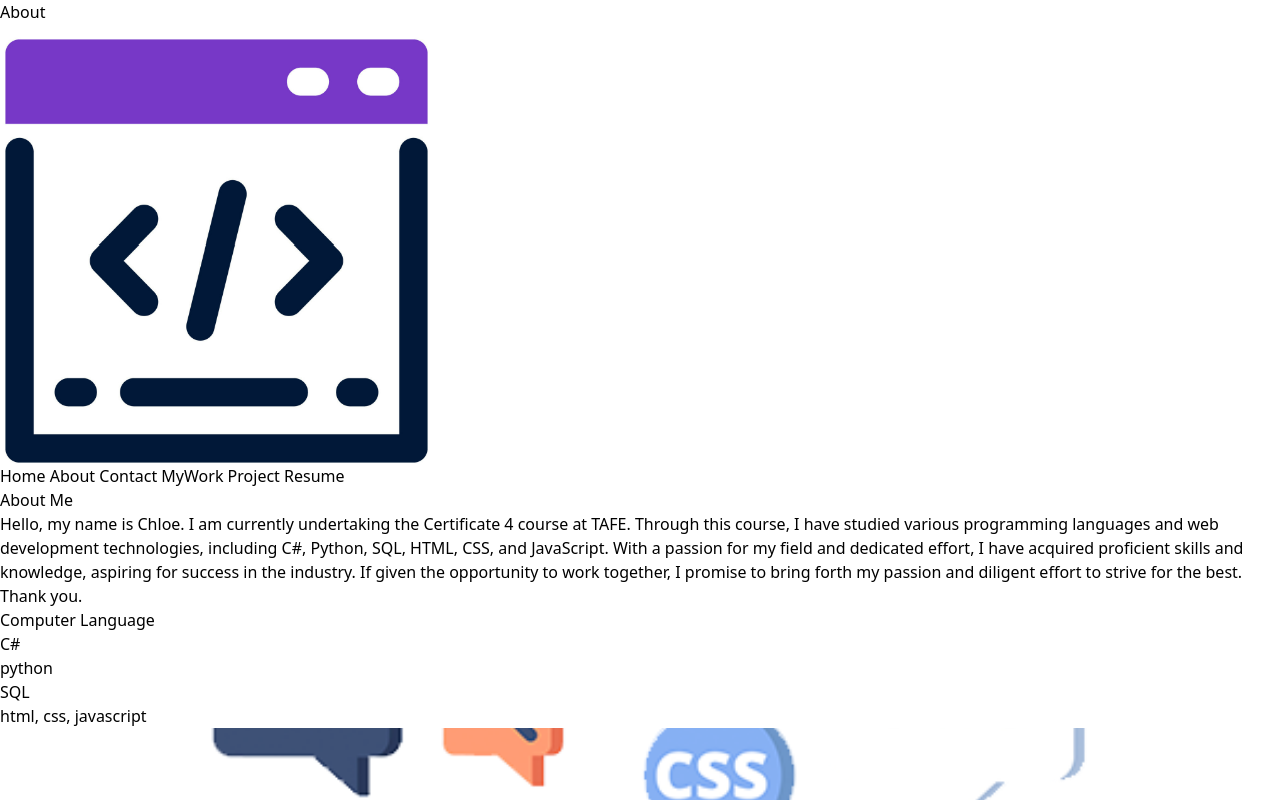
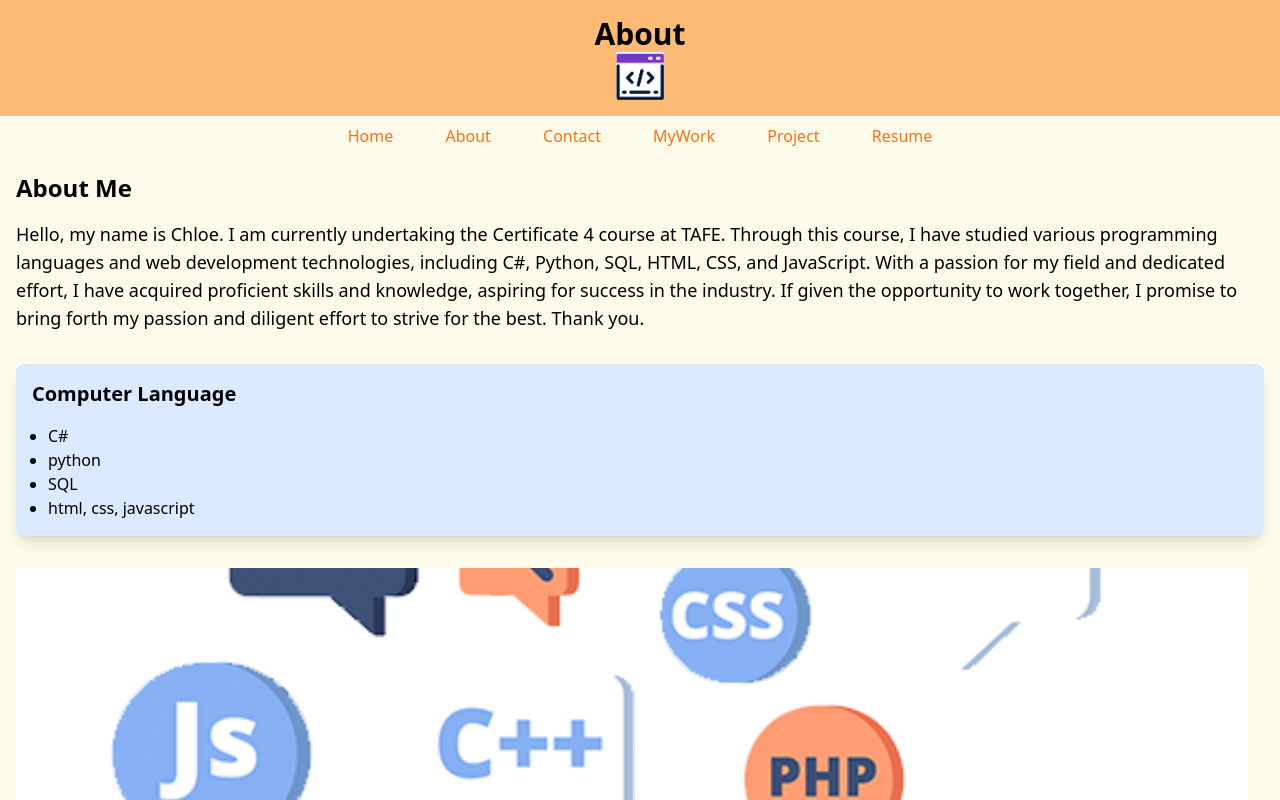
Before and after one commit to Chloe23077/wt-final-pro, a website: page about.html in a window 1280 px wide. Shown: the top 800 px of the page. Drawn offline with Linux system fonts and the light colour scheme.

Commit message:
feat(about page): add Tailwind css in about.html

```diff
--- a/about.html
+++ b/about.html
@@ -7,33 +7,33 @@
     <title>About</title>
     <link rel="stylesheet" type="text/css" href="assets/css/site.css">
 </head>
-<body>
-<header>
-    <h1>About</h1>
-    <img src="assets/img/wt-final-site-logo.png" alt="Site Logo">
+<body class="h-screen flex flex-col bg-amber-50">
+<header class="bg-orange-300 py-4 text-center">
+    <h1 class="text-3xl font-bold">About</h1>
+    <img src="assets/img/wt-final-site-logo.png" alt="Site Logo" class="h-12 w-12 mx-auto">
 </header>
 
-<nav>
-    <a href="./index.html">Home</a>
-    <a href="./about.html">About</a>
-    <a href="./contact.html">Contact</a>
-    <a href="./mywork.html">MyWork</a>
-    <a href="./projects.html">Project</a>
-    <a href="./resume.html">Resume</a>
+<nav class="by-gray-200 py-2 text-center">
+    <a href="./index.html" class="text-orange-500 hover:text-gray-900 duration-300 ease-in-out mx-4 px-2">Home</a>
+    <a href="./about.html" class="text-orange-500 hover:text-gray-900 duration-300 ease-in-out mx-4 px-2">About</a>
+    <a href="./contact.html" class="text-orange-500 hover:text-gray-900 duration-300 ease-in-out mx-4 px-2">Contact</a>
+    <a href="./mywork.html" class="text-orange-500 hover:text-gray-900 duration-300 ease-in-out mx-4 px-2">MyWork</a>
+    <a href="./projects.html" class="text-orange-500 hover:text-gray-900 duration-300 ease-in-out mx-4 px-2">Project</a>
+    <a href="./resume.html" class="text-orange-500 hover:text-gray-900 duration-300 ease-in-out mx-4 px-2">Resume</a>
 </nav>
 
-<main>
-    <section>
-        <h1>About Me</h1>
-        <p>Hello, my name is Chloe. I am currently undertaking the Certificate 4 course at TAFE.
+<main class="p-4">
+    <section class="mb-8">
+        <h1 class="text-2xl font-semibold mb-4">About Me</h1>
+        <p class="text-lg">Hello, my name is Chloe. I am currently undertaking the Certificate 4 course at TAFE.
             Through this course, I have studied various programming languages and web development technologies,
             including C#, Python, SQL, HTML, CSS, and JavaScript. With a passion for my field and dedicated effort,
             I have acquired proficient skills and knowledge, aspiring for success in the industry. If given the opportunity to work together,
             I promise to bring forth my passion and diligent effort to strive for the best. Thank you.</p>
     </section>
-    <section>
-        <h2>Computer Language</h2>
-        <ul>
+    <section class="mb-8 bg-blue-100 p-4 rounded-lg shadow-lg">
+        <h2 class="text-xl font-semibold mb-4">Computer Language</h2>
+        <ul class="list-disc pl-4">
             <li>C#</li>
             <li>python</li>
             <li>SQL</li>
@@ -41,11 +41,11 @@
         </ul>
     </section>
     <section>
-        <img src="assets/img/wt-final-image3.png" alt="Site Image">
+        <img src="assets/img/wt-final-image3.png" alt="Site Image" class="max-w-full h-auto">
     </section>
 </main>
 
-<footer>
+<footer class="by-gray-200 py-2 text-center">
     &copy; Copyright 2023 Adrian Gould and Chloe GU. All rights reserved.
 </footer>
 
```
Also changed, not shown: assets/css/site.css.
